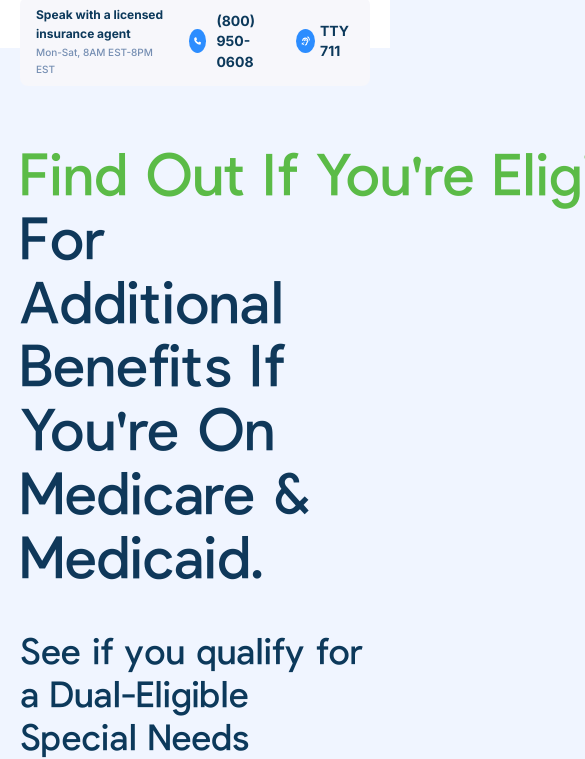
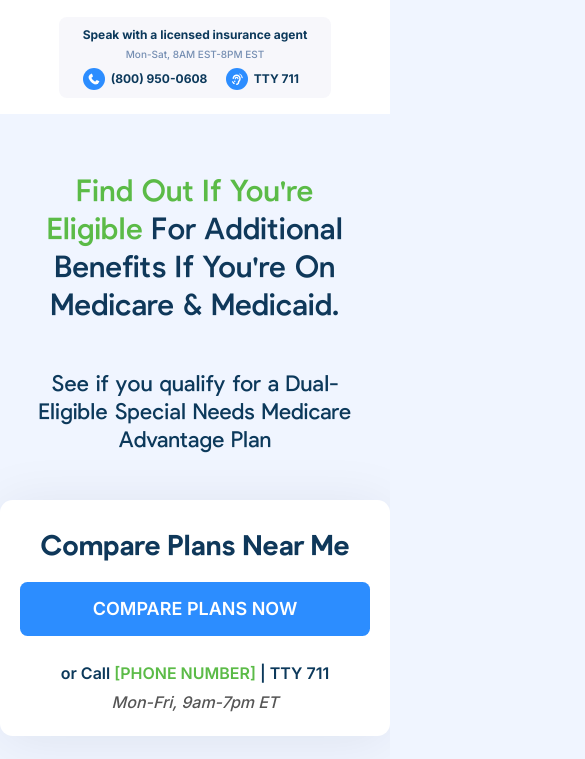
Before and after one commit to pfmooney1/CSS-Test-Mooney, a plain HTML site: page index.html in a window 390 px wide. Shown: the part 85-844 px from the top of the page, 585 px wide, since content can reach past the window. Drawn offline with Linux system fonts and the light colour scheme.

Commit message:
Responsive work completed for all sizes 320 and up

```diff
--- a/index.html
+++ b/index.html
@@ -4,19 +4,20 @@
 <head>
 	<meta charset="UTF-8">
 	<meta name="viewport" content="width=device-width, initial-scale=1.0">
-	<title>Starter Index Page</title>
+	<title>Mooney Sample Page</title>
 	<link rel="stylesheet" href="styles.css">
 	<link rel="preconnect" href="https://fonts.googleapis.com">
 	<link rel="preconnect" href="https://fonts.gstatic.com" crossorigin>
 	<link href="https://fonts.googleapis.com/css2?family=Inter:wght@100..900&display=swap" rel="stylesheet">
 	<link href="https://fonts.googleapis.com/css2?family=Inter:wght@100..900&family=Montserrat:ital,wght@0,100..900;1,100..900&display=swap" rel="stylesheet">
+	<link rel="icon" href="favicon.svg">
 </head>
 
 <body>
 	<header>
 		<nav>
 			<div class="logo-container">
-				<img src="./assets/company-logo.png" width="320" height="61" alt="Medicare Insurance logo" class="logo">
+				<img src="./assets/company-logo.png" alt="Medicare Insurance logo" class="logo">
 				<p class="logo-text">a non-government entity</p>
 			</div>
 			<div class="header-contact-container">
@@ -25,7 +26,7 @@
 					<p class="contact-hours">Mon-Sat, 8AM EST-8PM EST</p>
 				</div>
 				<div class="contact-number">
-					<svg class="contact-icon" xmlns="http://www.w3.org/2000/svg" height="14px" width="14px"
+					<svg class="contact-icon" xmlns="http://www.w3.org/2000/svg" height="14" width="14"
 						viewBox="0 0 512 512"><!--!Font Awesome Free 6.5.2 by @fontawesome - https://fontawesome.com License - https://fontawesome.com/license/free Copyright 2024 Fonticons, Inc.-->
 						<path fill="#fff"
 							d="M164.9 24.6c-7.7-18.6-28-28.5-47.4-23.2l-88 24C12.1 30.2 0 46 0 64C0 311.4 200.6 512 448 512c18 0 33.8-12.1 38.6-29.5l24-88c5.3-19.4-4.6-39.7-23.2-47.4l-96-40c-16.3-6.8-35.2-2.1-46.3 11.6L304.7 368C234.3 334.7 177.3 277.7 144 207.3L193.3 167c13.7-11.2 18.4-30 11.6-46.3l-40-96z" />
@@ -33,9 +34,9 @@
 					<a href="tel:8005550608">(800) 950-0608</a>
 				</div>
 				<div class="contact-extension">
-					<svg class="contact-icon" xmlns="http://www.w3.org/2000/svg" height="14px" width="14px"
+					<svg class="contact-icon" xmlns="http://www.w3.org/2000/svg" height="14" width="14"
 						viewBox="0 0 512 512"><!--!Font Awesome Free 6.5.2 by @fontawesome - https://fontawesome.com License - https://fontawesome.com/license/free Copyright 2024 Fonticons, Inc.-->
-						<path  fill="#fff"
+						<path fill="#fff"
 							d="M398.3 3.4c-15.8-7.9-35-1.5-42.9 14.3c-7.9 15.8-1.5 34.9 14.2 42.9l.4 .2c.4 .2 1.1 .6 2.1 1.2c2 1.2 5 3 8.7 5.6c7.5 5.2 17.6 13.2 27.7 24.2C428.5 113.4 448 146 448 192c0 17.7 14.3 32 32 32s32-14.3 32-32c0-66-28.5-113.4-56.5-143.7C441.6 33.2 427.7 22.2 417.3 15c-5.3-3.7-9.7-6.4-13-8.3c-1.6-1-3-1.7-4-2.2c-.5-.3-.9-.5-1.2-.7l-.4-.2-.2-.1-.1 0 0 0c0 0 0 0-14.3 28.6L398.3 3.4zM128.7 227.5c6.2-56 53.7-99.5 111.3-99.5c61.9 0 112 50.1 112 112c0 29.3-11.2 55.9-29.6 75.9c-17 18.4-34.4 45.1-34.4 78V400c0 26.5-21.5 48-48 48c-17.7 0-32 14.3-32 32s14.3 32 32 32c61.9 0 112-50.1 112-112v-6.1c0-9.8 5.4-21.7 17.4-34.7C398.3 327.9 416 286 416 240c0-97.2-78.8-176-176-176C149.4 64 74.8 132.5 65.1 220.5c-1.9 17.6 10.7 33.4 28.3 35.3s33.4-10.7 35.3-28.3zM32 512a32 32 0 1 0 0-64 32 32 0 1 0 0 64zM192 352a32 32 0 1 0 -64 0 32 32 0 1 0 64 0zM41.4 361.4c-12.5 12.5-12.5 32.8 0 45.3l64 64c12.5 12.5 32.8 12.5 45.3 0s12.5-32.8 0-45.3l-64-64c-12.5-12.5-32.8-12.5-45.3 0zM208 240c0-17.7 14.3-32 32-32s32 14.3 32 32c0 13.3 10.7 24 24 24s24-10.7 24-24c0-44.2-35.8-80-80-80s-80 35.8-80 80c0 13.3 10.7 24 24 24s24-10.7 24-24z" />
 					</svg>
 					<a href="tel:8005550608">TTY 711</a>
@@ -48,12 +49,13 @@
 			<span class="green-text">Find Out If You're Eligible</span> For Additional Benefits If You're On Medicare &
 			Medicaid.
 		</h1>
-		<h2 class="hero-extra-text">See if you qualify for a Dual-Eligible Special Needs Medicare <br> Advantage Plan</h2>
+		<h2 class="hero-extra-text">See if you qualify for a Dual-Eligible Special Needs Medicare Advantage Plan</h2>
 		<div class="cta-and-image-container">
 			<div class="cta-box">
 				<h3 class="cta-title">Compare Plans Near Me</h3>
 				<button class="cta-button">COMPARE PLANS NOW</button>
-				<p class="cta-phone">or Call <a href="tel:8005550608" class="green-text">[PHONE NUMBER]</a> | <a href="tel:8005550608" class="extension">TTY 711</a></p>
+				<p class="cta-phone">or Call <a href="tel:8005550608" class="green-text">[PHONE NUMBER]</a> | <a
+						href="tel:8005550608" class="extension">TTY 711</a></p>
 				<p class="cta-hours">Mon-Fri, 9am-7pm ET</p>
 			</div>
 			<div class="hero-image-box">
--- a/styles.css
+++ b/styles.css
@@ -1,17 +1,3 @@
-
-@font-face {
-    font-family: 'Pulp Display';
-    src: url('fonts/PulpDisplay-MediumItalic.eot');
-    src: local('Pulp Display Medium Italic'), local('PulpDisplay-MediumItalic'),
-        url('fonts/PulpDisplay-MediumItalic.eot?#iefix') format('embedded-opentype'),
-        url('fonts/PulpDisplay-MediumItalic.woff2') format('woff2'),
-        url('fonts/PulpDisplay-MediumItalic.woff') format('woff'),
-        url('fonts/PulpDisplay-MediumItalic.ttf') format('truetype');
-    font-weight: 500;
-    font-style: italic;
-    font-display: swap;
-}
-
 @font-face {
 	font-family: 'Pulp Display';
 	src: url('fonts/PulpDisplay-Bold.eot');
@@ -22,19 +8,6 @@
 		url('fonts/PulpDisplay-Bold.ttf') format('truetype');
 	font-weight: bold;
 	font-style: normal;
-    font-display: swap;
-}
-
-@font-face {
-    font-family: 'Pulp Display';
-    src: url('fonts/PulpDisplay-BoldItalic.eot');
-    src: local('Pulp Display Bold Italic'), local('PulpDisplay-BoldItalic'),
-        url('fonts/PulpDisplay-BoldItalic.eot?#iefix') format('embedded-opentype'),
-        url('fonts/PulpDisplay-BoldItalic.woff2') format('woff2'),
-        url('fonts/PulpDisplay-BoldItalic.woff') format('woff'),
-        url('fonts/PulpDisplay-BoldItalic.ttf') format('truetype');
-    font-weight: bold;
-    font-style: italic;
 	font-display: swap;
 }
 
@@ -53,19 +26,6 @@
 
 @font-face {
 	font-family: 'Pulp Display';
-    src: url('fonts/PulpDisplay-Light.eot');
-    src: local('Pulp Display Light'), local('PulpDisplay-Light'),
-        url('fonts/PulpDisplay-Light.eot?#iefix') format('embedded-opentype'),
-        url('fonts/PulpDisplay-Light.woff2') format('woff2'),
-        url('fonts/PulpDisplay-Light.woff') format('woff'),
-        url('fonts/PulpDisplay-Light.ttf') format('truetype');
-    font-weight: 300;
-    font-style: normal;
-    font-display: swap;
-}
-
-@font-face {
-    font-family: 'Pulp Display';
 	src: url('fonts/PulpDisplay-Medium.eot');
 	src: local('Pulp Display Medium'), local('PulpDisplay-Medium'),
 		url('fonts/PulpDisplay-Medium.eot?#iefix') format('embedded-opentype'),
@@ -74,97 +34,6 @@
 		url('fonts/PulpDisplay-Medium.ttf') format('truetype');
 	font-weight: 500;
 	font-style: normal;
-    font-display: swap;
-}
-
-@font-face {
-    font-family: 'Pulp Display Extra';
-    src: url('fonts/PulpDisplay-ExtraLight.eot');
-    src: local('Pulp Display Extra Light'), local('PulpDisplay-ExtraLight'),
-        url('fonts/PulpDisplay-ExtraLight.eot?#iefix') format('embedded-opentype'),
-        url('fonts/PulpDisplay-ExtraLight.woff2') format('woff2'),
-        url('fonts/PulpDisplay-ExtraLight.woff') format('woff'),
-        url('fonts/PulpDisplay-ExtraLight.ttf') format('truetype');
-    font-weight: 200;
-    font-style: normal;
-    font-display: swap;
-}
-
-@font-face {
-    font-family: 'Pulp Display Extra';
-    src: url('fonts/PulpDisplay-ExtraBoldItalic.eot');
-    src: local('Pulp Display Extra Bold Italic'), local('PulpDisplay-ExtraBoldItalic'),
-        url('fonts/PulpDisplay-ExtraBoldItalic.eot?#iefix') format('embedded-opentype'),
-        url('fonts/PulpDisplay-ExtraBoldItalic.woff2') format('woff2'),
-        url('fonts/PulpDisplay-ExtraBoldItalic.woff') format('woff'),
-        url('fonts/PulpDisplay-ExtraBoldItalic.ttf') format('truetype');
-    font-weight: bold;
-    font-style: italic;
-    font-display: swap;
-}
-
-@font-face {
-    font-family: 'Pulp Display';
-    src: url('fonts/PulpDisplay-RegularItalic.eot');
-    src: local('Pulp Display Italic'), local('PulpDisplay-RegularItalic'),
-        url('fonts/PulpDisplay-RegularItalic.eot?#iefix') format('embedded-opentype'),
-        url('fonts/PulpDisplay-RegularItalic.woff2') format('woff2'),
-        url('fonts/PulpDisplay-RegularItalic.woff') format('woff'),
-        url('fonts/PulpDisplay-RegularItalic.ttf') format('truetype');
-    font-weight: normal;
-    font-style: italic;
-    font-display: swap;
-}
-
-@font-face {
-    font-family: 'Pulp Display Extra';
-    src: url('fonts/PulpDisplay-ExtraLightItalic.eot');
-    src: local('Pulp Display Extra Light Italic'), local('PulpDisplay-ExtraLightItalic'),
-        url('fonts/PulpDisplay-ExtraLightItalic.eot?#iefix') format('embedded-opentype'),
-        url('fonts/PulpDisplay-ExtraLightItalic.woff2') format('woff2'),
-        url('fonts/PulpDisplay-ExtraLightItalic.woff') format('woff'),
-        url('fonts/PulpDisplay-ExtraLightItalic.ttf') format('truetype');
-    font-weight: 200;
-    font-style: italic;
-    font-display: swap;
-}
-
-@font-face {
-    font-family: 'Pulp Display';
-    src: url('fonts/PulpDisplay-LightItalic.eot');
-    src: local('Pulp Display Light Italic'), local('PulpDisplay-LightItalic'),
-        url('fonts/PulpDisplay-LightItalic.eot?#iefix') format('embedded-opentype'),
-        url('fonts/PulpDisplay-LightItalic.woff2') format('woff2'),
-        url('fonts/PulpDisplay-LightItalic.woff') format('woff'),
-        url('fonts/PulpDisplay-LightItalic.ttf') format('truetype');
-    font-weight: 300;
-    font-style: italic;
-    font-display: swap;
-}
-
-@font-face {
-    font-family: 'Pulp Display';
-    src: url('fonts/PulpDisplay-Regular.eot');
-    src: local('Pulp Display'), local('PulpDisplay-Regular'),
-        url('fonts/PulpDisplay-Regular.eot?#iefix') format('embedded-opentype'),
-        url('fonts/PulpDisplay-Regular.woff2') format('woff2'),
-        url('fonts/PulpDisplay-Regular.woff') format('woff'),
-        url('fonts/PulpDisplay-Regular.ttf') format('truetype');
-    font-weight: normal;
-    font-style: normal;
-    font-display: swap;
-}
-
-@font-face {
-    font-family: 'Pulp Display Semi';
-    src: url('fonts/PulpDisplay-SemiBoldItalic.eot');
-    src: local('Pulp Display Semi Bold Italic'), local('PulpDisplay-SemiBoldItalic'),
-        url('fonts/PulpDisplay-SemiBoldItalic.eot?#iefix') format('embedded-opentype'),
-        url('fonts/PulpDisplay-SemiBoldItalic.woff2') format('woff2'),
-        url('fonts/PulpDisplay-SemiBoldItalic.woff') format('woff'),
-        url('fonts/PulpDisplay-SemiBoldItalic.ttf') format('truetype');
-    font-weight: 600;
-    font-style: italic;
 	font-display: swap;
 }
 
@@ -195,10 +64,22 @@
 }
 
 
+@font-face {
+	font-family: 'Pulp Display';
+	src: url('fonts/PulpDisplay-Regular.eot');
+	src: local('Pulp Display'), local('PulpDisplay-Regular'),
+		url('fonts/PulpDisplay-Regular.eot?#iefix') format('embedded-opentype'),
+		url('fonts/PulpDisplay-Regular.woff2') format('woff2'),
+		url('fonts/PulpDisplay-Regular.woff') format('woff'),
+		url('fonts/PulpDisplay-Regular.ttf') format('truetype');
+	font-weight: normal;
+	font-style: normal;
+	font-display: swap;
+}
+
 :root {
 	--inter: Inter, sans-serif;
 	--pulp: "Pulp Display", sans-serif;
-
 }
 
 body {
@@ -208,8 +89,8 @@ body {
 
 header {
 	width: 100%;
+	background: #FFFFFF;
 	height: 132px;
-	background: #FFFFFF;
 }
 
 nav {
@@ -223,20 +104,27 @@ nav {
 	align-items: center;
 	justify-content: space-between;
 	border-bottom: 1px solid #fff;
+	gap: 50px;
 }
 
 @media screen and (max-width: 40em) {
+	header {
+		width: 100%;
+		background: #FFFFFF;
+		height: fit-content;
+	}
 	nav {
 		flex-direction: column;
+		gap: 20px;
+		padding-bottom: 15px;
 	}
-}
-
-@media screen and (max-width: 64em) {
 }
 
 .logo-container .logo {
 	display: flex;
 	flex-direction: column;
+	width: 320px;
+	height: 61px;
 }
 
 .logo-container .logo-text {
@@ -249,27 +137,19 @@ nav {
 	padding-inline: 50px 0;
 	margin: -4px 0 0 0;
 	z-index: 10
-
 }
 
 .header-contact-container {
 	max-width: 701px;
-	display: flex;
-	flex-direction: row;
+	display: grid;
+	grid-template-rows: 1fr;
+	grid-template-columns: auto auto auto;
 	padding: 12px 20px;
 	align-items: center;
-	justify-contact: space-between;
+	justify-content: space-between;
 	background: #F7F7FB;
 	border-radius: 8px;
 	gap: 48px;
-}
-
-@media screen and (max-width: 40em) {
-	.logo-container .logo {
-		width: 280px;
-		height: 53px;
-		padding-block: 10px;
-	}
 }
 
 @media screen and (max-width: 64em) {
@@ -278,14 +158,49 @@ nav {
 		height: 48px;
 		padding-block: 10px;
 	}
-
 	.header-contact-container {
 		padding: 8px 16px;
 		gap: 20px;
 	}
 }
 
+@media screen and (max-width: 800px) {
+	.header-contact-container {
+		grid-template-rows: 1fr auto;
+		grid-template-columns: 1fr auto;
+		grid-template-areas:
+			"info number"
+			"info extension";
+		row-gap: 5px;
+		column-gap: 10px;
+	}
 	.contact-title-and-hours {
+		grid-area: info;
+	}
+	.contact-number {
+		grid-area: number;
+	}
+	.contact-extension {
+		grid-area: extension;
+	}
+}
+
+@media screen and (max-width: 40em) {
+	.header-contact-container {
+		grid-template-rows: auto auto;
+		grid-template-columns: auto auto;
+		grid-template-areas:
+			"info info"
+			"number extension";
+		row-gap: 5px;
+		column-gap: 10px;
+		padding-inline: 24px;
+	}
+	.logo-container .logo {
+		/* width: 180px; */
+		/* height: 34px; */
+		padding-block: 10px;
+	}
 }
 
 .contact-title {
@@ -293,9 +208,8 @@ nav {
 	font-weight: 700;
 	font-size: 16px;
 	line-height: 19.4px;
-	letter-spacing: -1%;
 	color: #0C395B;
-	padding: 0;
+	padding: 0 0 2px 0;
 	margin: 0;
 }
 
@@ -309,17 +223,18 @@ nav {
 	color: #758EB2;
 }
 
-@media screen and (max-width: 40em) {
-
-}
-
 @media screen and (max-width: 64em) {
 	.contact-title {
 		font-size: 12px;
 	}
-
 	.contact-hours {
 		font-size: 10px;
+	}
+}
+
+@media screen and (max-width: 40em) {
+	.contact-title-and-hours {
+		text-align: center;
 	}
 }
 
@@ -367,37 +282,50 @@ nav {
 	text-decoration: underline;
 }
 
-@media screen and (max-width: 40em) {
-
-}
-
 @media screen and (max-width: 64em) {
 	.contact-extension {
 		gap: 5px
 	}
-
+	.contact-number,
+	.contact-extension {
+		gap: 6px;
+	}
 	.contact-number a,
 	.contact-extension a {
 		font-size: 14px;
 	}
 }
 
+@media screen and (max-width: 800px) {
+	.contact-number a,
+	.contact-extension a {
+		font-size: 12px;
+	}
+}
+
+@media screen and (max-width: 40em) {
+	.contact-icon {
+		width: 12px;
+		height: 12px;
+	}
+}
 
 main {
 	max-width: 1200px;
 	width: calc(100% - 40px);
-	padding-inline: 20px;
+	padding-inline: 30px;
 	height: 100%;
 	margin: 0 auto;
 }
 
 .hero-text {
 	font-family: var(--pulp);
-	font-weight: 400;
+	font-weight: 500;
 	font-size: 58px;
 	line-height: 63.8px;
 	color: #0F385A;
-	margin-block: 102px 38px;
+	margin-block: 102px 64px;
+	padding-right: 75px;
 }
 
 .hero-extra-text {
@@ -406,6 +334,40 @@ main {
 	font-size: 36px;
 	line-height: 43.2px;
 	color: #0C395B;
+	padding-right: 75px;
+}
+
+@media screen and (max-width: 64em) {
+	main {
+		padding-inline: 20px;
+	}
+	.hero-text {
+		font-size: 38px;
+		line-height: 50px;
+		margin-block: 60px 45px;
+		padding-inline: 30px;
+		text-align: center;
+	}
+	.hero-extra-text {
+		font-size: 22px;
+		line-height: 25px;
+		padding-inline: 30px;
+		text-align: center;
+		margin-block: 45px;
+	}
+}
+
+@media screen and (max-width: 40em) {
+	.hero-text {
+		font-size: 30px;
+		line-height: 38px;
+		padding-inline: 10px;
+	}
+	.hero-extra-text {
+		font-size: 22px;
+		line-height: 28px;
+		padding-inline: 10px;
+	}
 }
 
 .cta-and-image-container {
@@ -414,23 +376,22 @@ main {
 	align-items: center;
 	justify-content: space-between;
 	width: 100%;
-	max-width: 1200px;
-}
-
-@media screen and (max-width: 40em) {
-
+	max-width: 1150px;
+	gap: 80px;
 }
 
 @media screen and (max-width: 64em) {
 	.cta-and-image-container {
 		flex-direction: column;
+		gap: 40px;
 	}
-
 }
 
 .cta-box {
-	min-width: 464px;
-	min-height: 266px;
+	max-width: 464px;
+	max-height: 266px;
+	height: 100%;
+	width: 100%;
 	background-color: #FFFFFF;
 	border-radius: 12.5px;
 	box-shadow: 0px 5px 56.28px 0px #0B173414;
@@ -444,7 +405,7 @@ main {
 .cta-title {
 	font-family: var(--pulp);
 	font-size: 33px;
-	font-weight: 400;
+	font-weight: 600;
 	line-height: 37.57px;
 	text-align: center;
 	color: #0F385A;
@@ -455,7 +416,8 @@ main {
 
 .cta-button {
 	font-family: var(--inter);
-	padding: 18.76px;
+	padding-inline: 18.76px;
+	padding-block: 24px;
 	border-radius: 7.5px;
 	background: #2C8DFF;
 	color: #FFFFFF;
@@ -463,19 +425,18 @@ main {
 	font-size: 23px;
 	font-weight: 600;
 	line-height: 27.84px;
-	letter-spacing: -0.015em;
 	text-align: center;
 	border: none;
-	min-width: 394px;
+	max-width: 394px;
+	width: 100%;
 }
 
 .cta-button:hover {
 	background: #1a5ca9;
 }
 
-
 .cta-phone {
-	font-family: Inter;
+	font-family: var(--inter);
 	font-size: 21px;
 	font-weight: 600;
 	line-height: 25.41px;
@@ -489,6 +450,7 @@ main {
 .cta-phone .extension {
 	color: inherit;
 }
+
 .cta-phone a {
 	text-decoration: none;
 }
@@ -503,11 +465,56 @@ main {
 	font-style: italic;
 	font-weight: 500;
 	line-height: 21.78px;
-	letter-spacing: -0.015em;
 	text-align: left;
 	padding: 0;
 	margin: 0;
 	color: #555555;
+}
+
+@media screen and (max-width: 64em) {
+	.cta-box {
+		padding-inline: 20px;
+	}
+	.cta-button {
+		font-size: 20px;
+		line-height: 24px;
+		padding: 16px;
+		max-width: 360px;
+	}
+	.cta-title {
+		font-size: 30px;
+		line-height: 35px;
+		margin: 0;
+		padding: 0;
+		padding-bottom: 21px;
+	}
+	.cta-phone {
+		font-size: 20px;
+		margin-top: 27px;
+	}
+	.cta-hours {
+		font-size: 16px;
+	}
+}
+
+@media screen and (max-width: 40em) {
+	.cta-title {
+		font-size: 28px;
+		line-height: 32px;
+		padding-bottom: 18px;
+	}
+	.cta-button {
+		font-size: 18px;
+		line-height: 22px;
+		padding: 16px;
+	}
+	.cta-phone {
+		font-size: 16px;
+		margin-top: 25px;
+	}
+	.cta-hours {
+		font-size: 16px;
+	}
 }
 
 .hero-image-box {
@@ -533,20 +540,35 @@ footer {
 	width: 100%;
 	height: fit-content;
 }
+
 footer svg {
 	border-bottom: 40px solid #FFFFFF;
 }
 
 .green-text {
 	color: #5BBB47;
-	white-space: pre;
-}
-
-
-@media screen and (max-width: 40em) {
-
 }
 
 @media screen and (max-width: 64em) {
+	.hero-image-box {
+		width: 476px;
+		height: 470px;
+	}
+	.hero-image {
+		width: 452px;
+		height: 446px;
+	}
+}
 
+@media screen and (max-width: 40em) {
+	.hero-image-box {
+		width: 280px;
+		height: 276px;
 	}
+	.hero-image {
+		width: 270px;
+		height: 266px;
+		bottom: 0px;
+		right: 0px;
+	}
+}
```
Also changed, not shown: assets/smiling-couple.jpeg, favicon.svg (added), 1 other file. Lines whose indentation alone changed are shown as unchanged.
